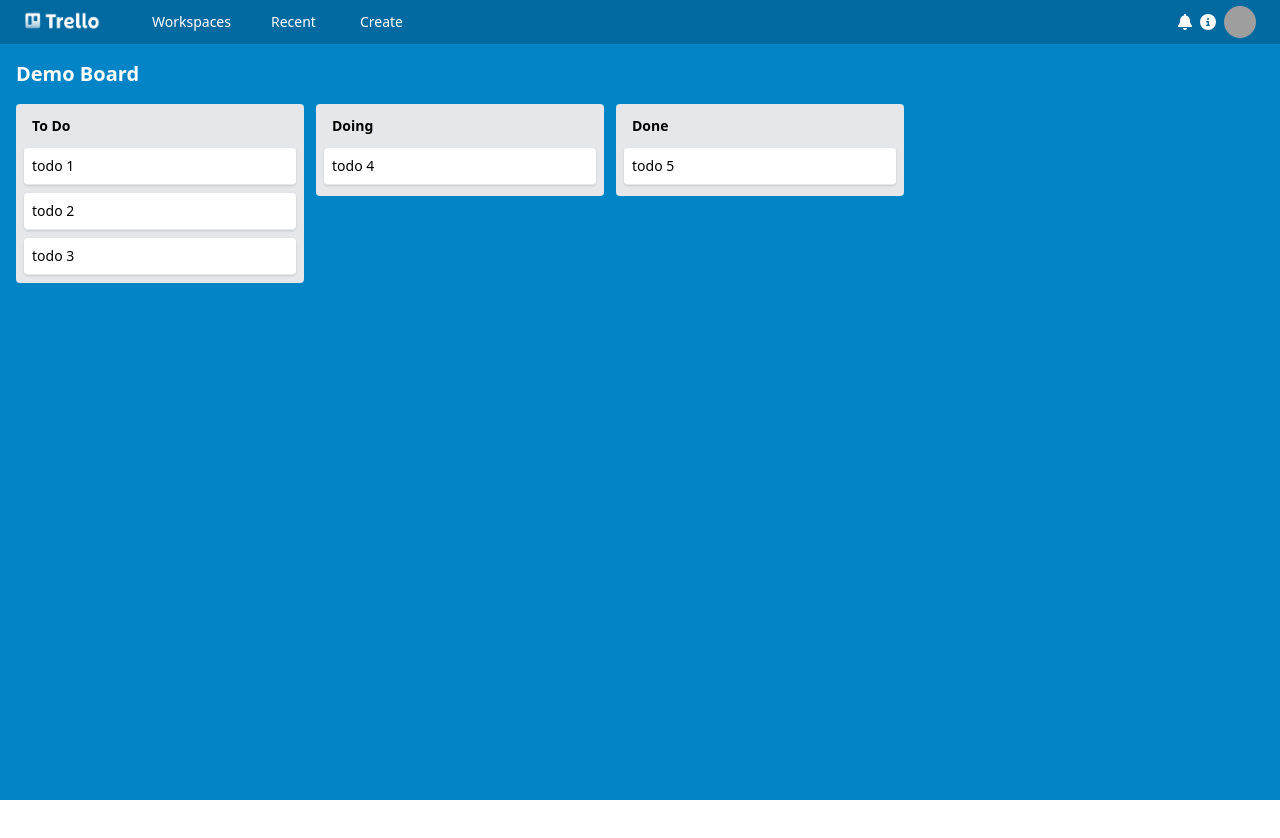
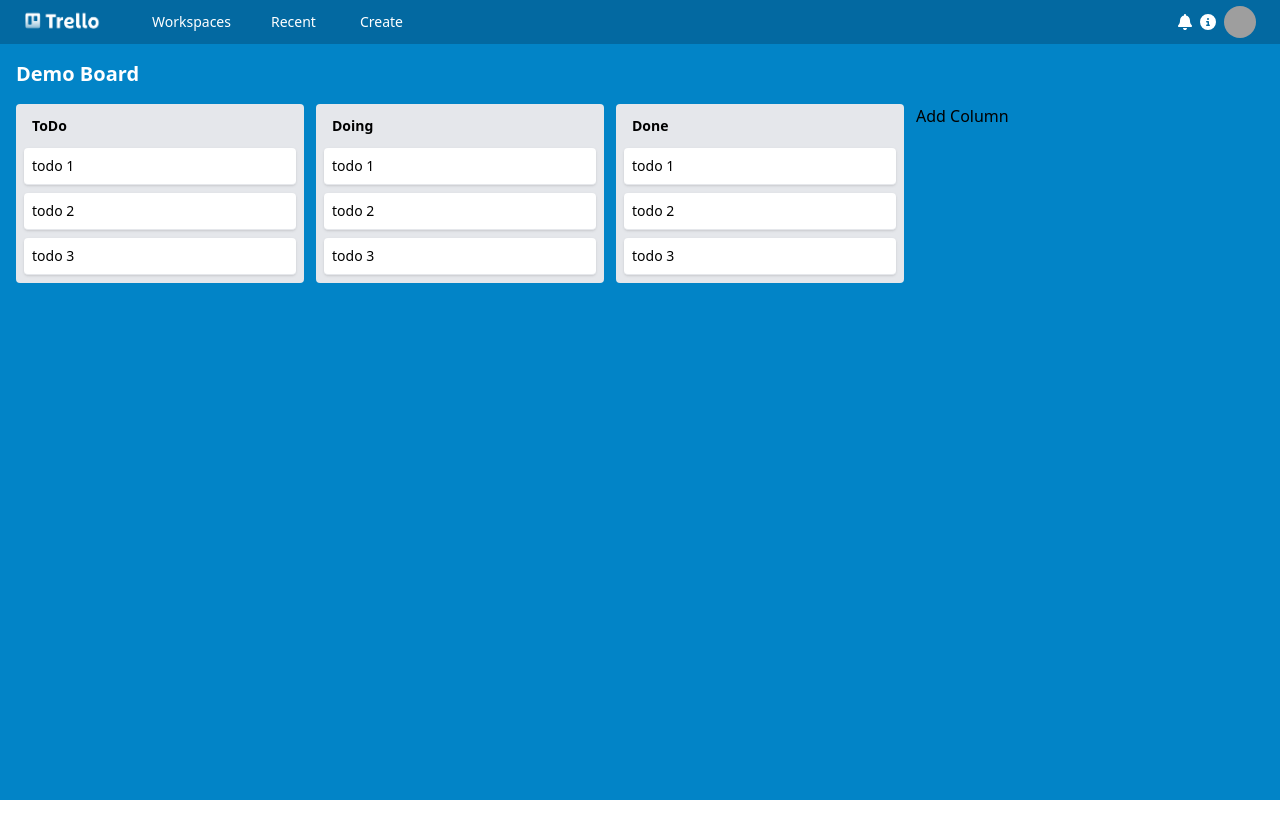
Before and after one commit to oloza/angular-cdk-tailwind, an Angular app: page /board in a window 1280 px wide. Shown: the top 838 px of the page. After the commit the page ends 800 px from the top, so only its background shows below. Built offline with nearby package versions, Linux system fonts and the light colour scheme; grey boxes are pictures that could not be loaded.

Commit message:
columnas dinamicas finished

```diff
--- a/src/app/models/todo.model.ts
+++ b/src/app/models/todo.model.ts
@@ -2,3 +2,8 @@ export interface ToDo{
     id:string;
     title:string;
 }
+
+export interface Column{
+    title:string;
+    todos:ToDo[];
+}
--- a/src/app/pages/board/board.component.html
+++ b/src/app/pages/board/board.component.html
@@ -1,23 +1,30 @@
 <div class="flex flex-col h-screen">
   <app-navbar></app-navbar>
   <div class="w-full grow bg-sky-600 px-4 pb-4">
+    <div class="flex flex-col h-full">
       <div>
         <h2 class="text-xl font-bold text-white my-4">Demo Board</h2>
       </div>
-    <div class="flex items-start w-full h-full" cdkDropListGroup>
-      <div class="rounded bg-gray-200 w-72 p-2 mr-3">
+      <div
+        class="flex grow items-start w-full h-full overflow-x-scroll"
+        cdkDropListGroup
+      >
+        <div
+          class="rounded bg-gray-200 w-72 p-2 mr-3 shrink-0"
+          *ngFor="let column of columns"
+        >
           <div class="flex justify-between py-1">
-          <h3 class="text-sm font-bold ml-2">To Do</h3>
+            <h3 class="text-sm font-bold ml-2">{{ column.title }}</h3>
           </div>
 
           <div
             class="text-sm mt-2 min-h-[2.5rem]"
             cdkDropList
             (cdkDropListDropped)="drop($event)"
-          [cdkDropListData]="todos"
+            [cdkDropListData]="column.todos"
           >
             <div
-            *ngFor="let todo of todos"
+              *ngFor="let todo of column.todos"
               cdkDrag
               class="bg-white shadow p-2 rounded mt-2 border-b border-x-gray-300 cursor-pointer hover:bg-gray-400"
             >
@@ -25,42 +32,8 @@
             </div>
           </div>
         </div>
-
-      <div class="rounded bg-gray-200 w-72 p-2 mr-3">
-        <div class="flex justify-between py-1">
-          <h3 class="text-sm font-bold ml-2">Doing</h3>
-        </div>
-        <div class="text-sm mt-2 min-h-[2.5rem]"
-           cdkDropList
-           (cdkDropListDropped)="drop($event)"
-           [cdkDropListData]="doing">
-          <div
-          *ngFor="let todo of doing"
-            cdkDrag
-            class="bg-white shadow p-2 rounded mt-2 border-b border-x-gray-300 cursor-pointer hover:bg-gray-400"
-          >
-            {{todo.title}}
-          </div>
-        </div>
-      </div>
-
-      <div class="rounded bg-gray-200 w-72 p-2 mr-3">
-        <div class="flex justify-between py-1">
-          <h3 class="text-sm font-bold ml-2">Done</h3>
-        </div>
-        <div class="text-sm mt-2 min-h-[2.5rem]"
-         cdkDropList
-         (cdkDropListDropped)="drop($event)"
-         [cdkDropListData]="done">
-          <div
-          *ngFor="let todo of done"
-            cdkDrag
-            class="bg-white shadow p-2 rounded mt-2 border-b border-x-gray-300 cursor-pointer hover:bg-gray-400"
-          >
-            {{todo.title}}
+        <button (click)="addColumn()">Add Column</button>
       </div>
     </div>
   </div>
 </div>
-  </div>
-</div>
--- a/src/app/pages/board/board.component.ts
+++ b/src/app/pages/board/board.component.ts
@@ -1,6 +1,6 @@
-import { Component } from '@angular/core';
+import { Component, OnInit } from '@angular/core';
 import { CdkDragDrop,moveItemInArray, transferArrayItem } from '@angular/cdk/drag-drop';
-import { ToDo } from '../../models/todo.model';
+import { ToDo, Column } from '../../models/todo.model';
 
 @Component({
   selector: 'app-board',
@@ -19,7 +19,39 @@ import { ToDo } from '../../models/todo.model';
     `
   ]
 })
-export class BoardComponent {
+export class BoardComponent implements OnInit{
+ngOnInit(): void {
+
+}
+
+  columns:Column[] = [
+    {
+      title:'ToDo',
+      todos:[
+        {id:'1',title:'todo 1'},
+        {id:'2',title:'todo 2'},
+        {id:'3',title:'todo 3'},
+      ]
+    },
+    {
+      title:'Doing',
+      todos:[
+        {id:'1',title:'todo 1'},
+        {id:'2',title:'todo 2'},
+        {id:'3',title:'todo 3'},
+      ]
+    },
+    {
+      title:'Done',
+      todos:[
+        {id:'1',title:'todo 1'},
+        {id:'2',title:'todo 2'},
+        {id:'3',title:'todo 3'},
+      ]
+    }
+
+
+  ]
 
   todos:ToDo[] = [
     {
@@ -62,4 +94,11 @@ export class BoardComponent {
       )
     }
 }
+addColumn(){
+  this.columns.push({
+    title:'New Column',
+    todos:[]
+  })
 }
+
+}
```
Also changed, not shown: 1 other file (tests, documents, lock files or other folders). Lines whose indentation alone changed are shown as unchanged.
